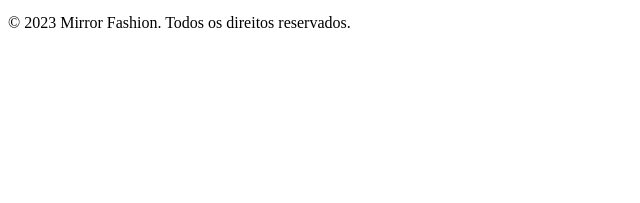
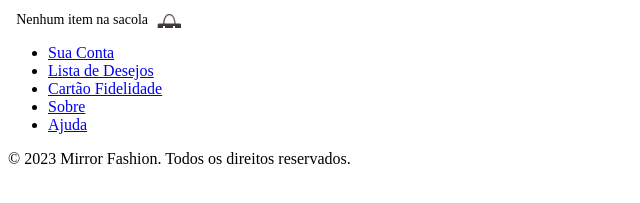
Before and after one commit to RafaellaMansano/MirrorFashion, a plain HTML site: page index.html in a window 1280 px wide. Shown: the part 99-302 px from the top of the page, without its empty margins (0-640 px from the left). Drawn offline with Linux system fonts and the light colour scheme.

Commit message:
alterações no css/reset

```diff
--- /dev/null
+++ b/css/estilos.css
@@ -0,0 +1,15 @@
+.sacola {
+background-image: url(../img/sacola.png);
+background-repeat: no-repeat;
+background-position: top right;
+font-size: 14px;
+padding-right: 35px;
+text-align: right;
+width: 140px;
+}
+.menu-opcoes ul {
+font-size: 15px;
+}
+.menu-opcoes a {
+color: #003366;
+}
--- /dev/null
+++ b/css/reset.css
@@ -0,0 +1,48 @@
+/* http://meyerweb.com/eric/tools/css/reset/
+   v2.0 | 20110126
+   License: none (public domain)
+*/
+
+html, body, div, span, applet, object, iframe,
+h1, h2, h3, h4, h5, h6, p, blockquote, pre,
+a, abbr, acronym, address, big, cite, code,
+del, dfn, em, img, ins, kbd, q, s, samp,
+small, strike, strong, sub, sup, tt, var,
+b, u, i, center,
+dl, dt, dd, ol, ul, li,
+fieldset, form, label, legend,
+table, caption, tbody, tfoot, thead, tr, th, td,
+article, aside, canvas, details, embed,
+figure, figcaption, footer, header, hgroup,
+menu, nav, output, ruby, section, summary,
+time, mark, audio, video {
+	margin: 0;
+	padding: 0;
+	border: 0;
+	font-size: 100%;
+	font: inherit;
+	vertical-align: baseline;
+}
+/* HTML5 display-role reset for older browsers */
+article, aside, details, figcaption, figure,
+footer, header, hgroup, menu, nav, section {
+	display: block;
+}
+body {
+	line-height: 1;
+}
+ol, ul {
+	list-style: none;
+}
+blockquote, q {
+	quotes: none;
+}
+blockquote:before, blockquote:after,
+q:before, q:after {
+	content: '';
+	content: none;
+}
+table {
+	border-collapse: collapse;
+	border-spacing: 0;
+}
--- a/index.html
+++ b/index.html
@@ -1,24 +1,34 @@
-<!DOCTYPE html>
+<!doctype html>
 <html lang="pt-br">
+
 <head>
-    <meta charset="UTF-8">
+  <meta charset="UTF-8" />
   <title>Mirror Fashion</title>
+  <link rel="stylesheet" href="css/estilos.css">
 </head>
+
 <body>
   <header>
-        <a href="index.html"><img src="img/logo.png" alt="Logo da Mirror Fashion"></a>
+    <a href="index.html"><img src="img/logo.png" alt="Logo da Mirror Fashion" /></a>
+    <p class="sacola">
+      Nenhum item na sacola
+    </p>
   </header>
-    <div id="Destaque">
-
-    </div>
-    <div id="Novidades">
-
-    </div>
-    <div id="MaisVendidos">
-
-    </div>
+  <nav>
+    <ul>
+      <li><a href="#">Sua Conta</a></li>
+      <li><a href="#">Lista de Desejos</a></li>
+      <li><a href="#">Cartão Fidelidade</a></li>
+      <li><a href="sobre.html">Sobre</a></li>
+      <li><a href="#">Ajuda</a></li>
+    </ul>
+  </nav>
+  <div id="Destaque"></div>
+  <div id="Novidades"></div>
+  <div id="MaisVendidos"></div>
   <footer>
     <p>&copy; 2023 Mirror Fashion. Todos os direitos reservados.</p>
   </footer>
 </body>
+
 </html>
```
Lines whose indentation alone changed are shown as unchanged.
